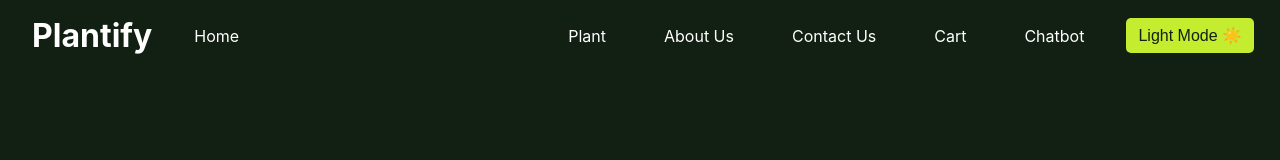
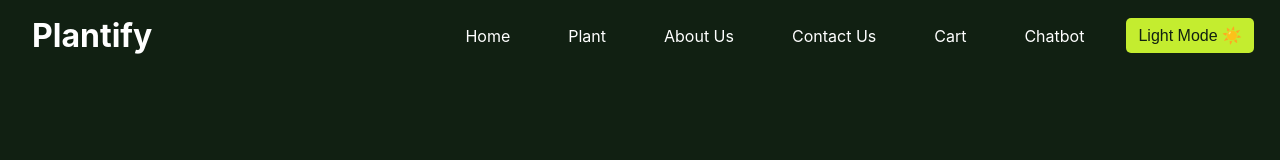
Before and after one commit to Harshanad03/firstrj, a React (Create React App) app: page / in a window 1280 px wide. Shown: the top 160 px of the page. Built offline with nearby package versions, Linux system fonts and the light colour scheme.

Commit message:
Update App.css

```diff
--- a/src/App.css
+++ b/src/App.css
@@ -59,7 +59,7 @@ body {
 }
 
 .c3 li:first-child {
-  margin-right: auto;
+  margin-left: auto;
 }
 
 a {
```
